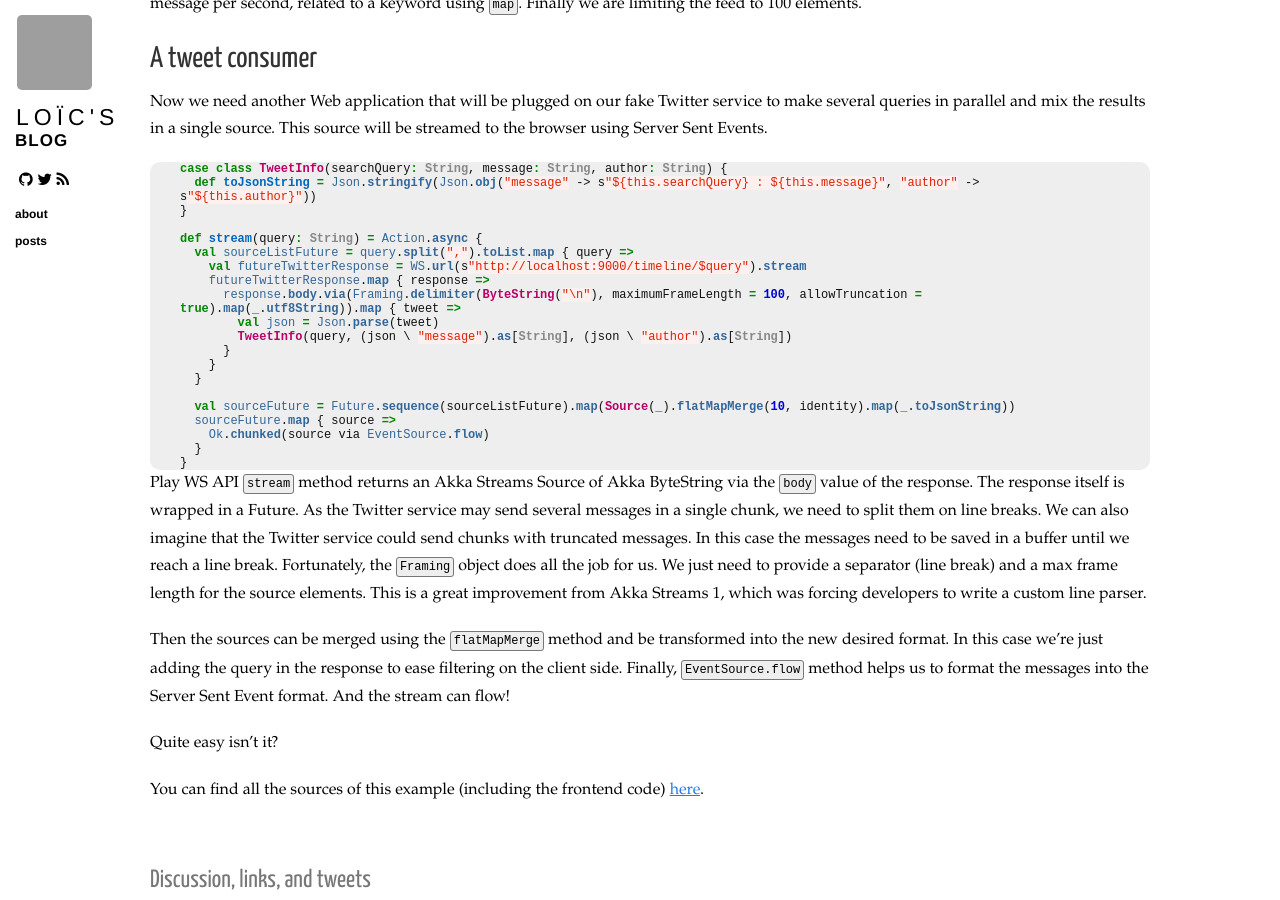
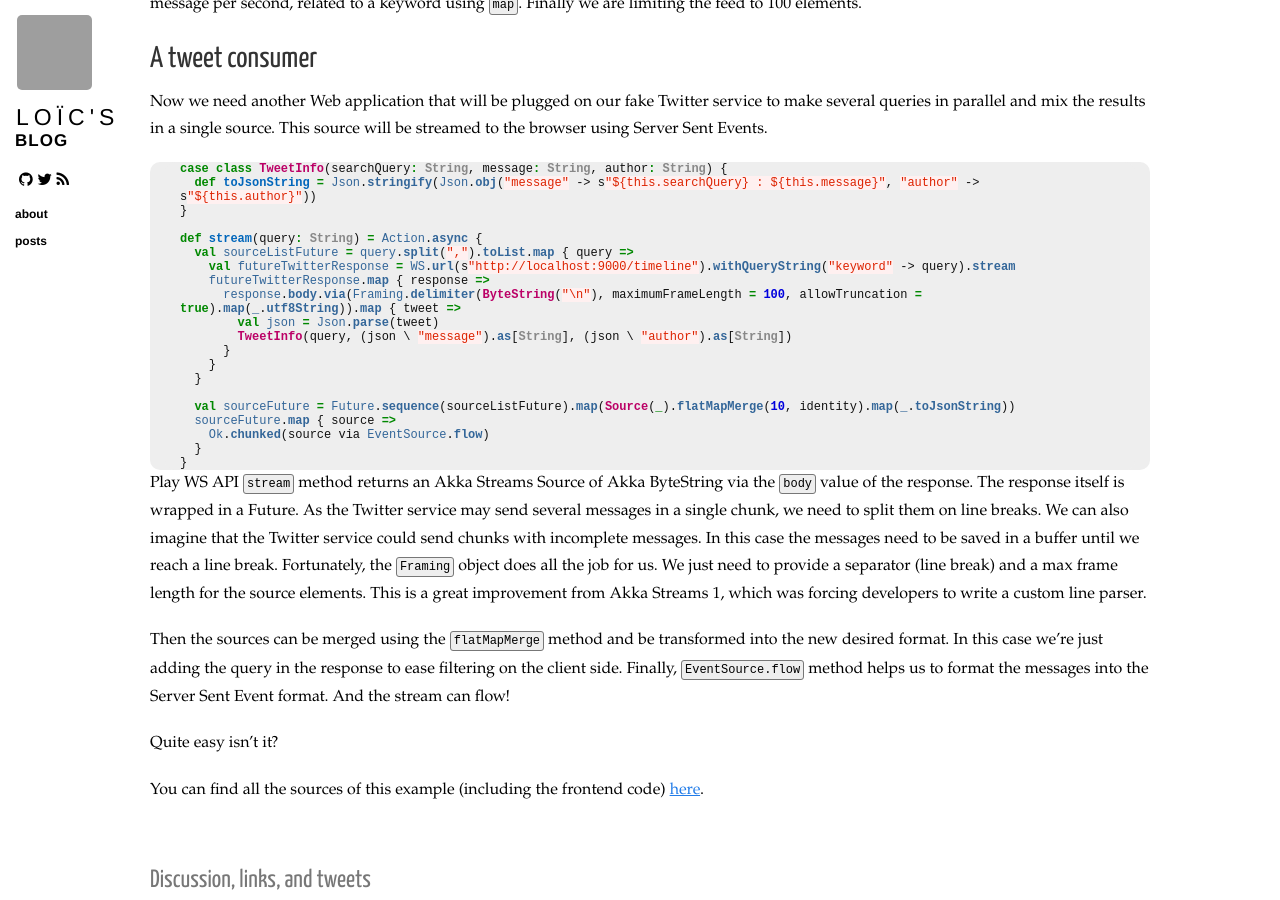
Before and after one commit to loicdescotte/loicdescotte.github.io, a Jekyll site: the page built from _posts/2016-02-05-play25-akka-streams.md, in a window 1280 px wide and 900 px high, scrolled down 658 px. Built offline with Jekyll 4.4.1, drawn with Linux system fonts in a browser that asks for light colours; nearby versions of some CDN libraries; comment, search, counter and statistics services are not loaded; grey boxes are pictures that could not be loaded.

Commit message:
Update 2016-02-05-play25-akka-streams.md

```diff
--- a/_posts/2016-02-05-play25-akka-streams.md
+++ b/_posts/2016-02-05-play25-akka-streams.md
@@ -68,7 +68,7 @@ def stream(query: String) = Action.async {
 
 Play WS API `stream` method returns an Akka Streams Source of Akka ByteString via the `body` value of the response. The response itself is wrapped in a Future.
 As the Twitter service may send several messages in a single chunk, we need to split them on line breaks.
-We can also imagine that the Twitter service could send chunks with truncated messages. In this case the messages need to be saved in a buffer until we reach a line break.
+We can also imagine that the Twitter service could send chunks with incomplete messages. In this case the messages need to be saved in a buffer until we reach a line break.
 Fortunately, the `Framing` object does all the job for us. We just need to provide a separator (line break) and a max frame length for the source elements. This is a great improvement from Akka Streams 1, which was forcing developers to write a custom line parser.
 
 Then the sources can be merged using the `flatMapMerge` method and be transformed into the new desired format. In this case we're just adding the query in the response to ease filtering on the client side. Finally, `EventSource.flow` method helps us to format the messages into the Server Sent Event format. And the stream can flow!
```
Also changed, not shown: other parts of _posts/2016-02-05-play25-akka-streams.md (+1 -1 lines).
